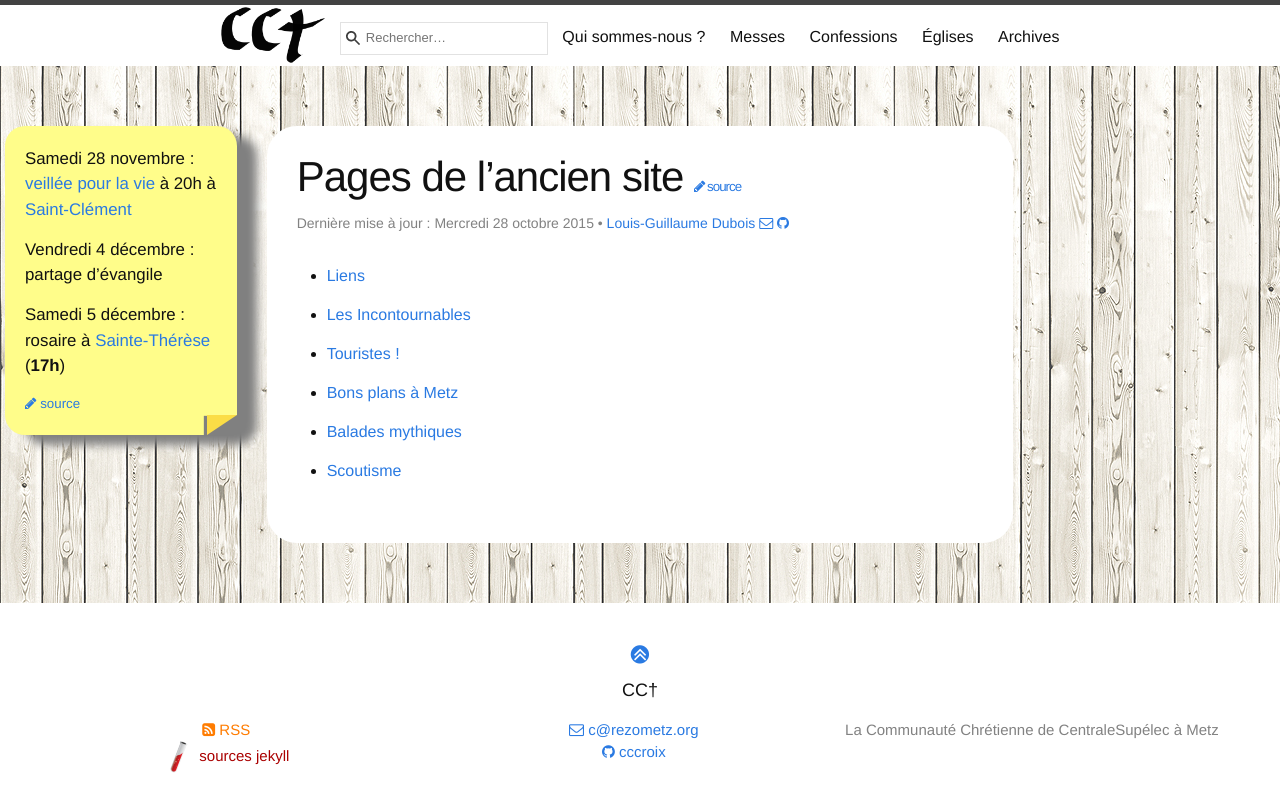
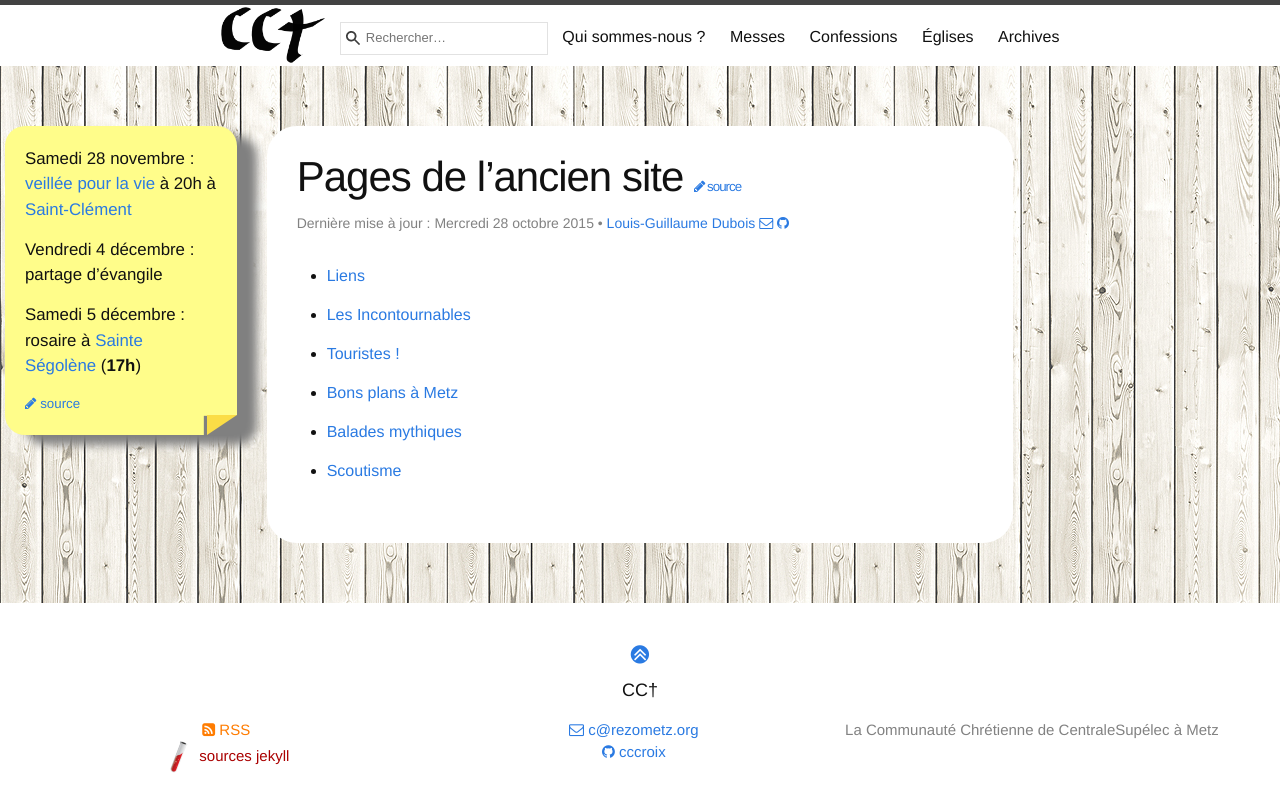
Before and after one commit to cccroix/cccroix.github.io, a Jekyll site: the page built from wpimport.md, in a window 1280 px wide. Shown: the top 811 px of the page. Built offline with Jekyll 4.4.1, drawn with Linux system fonts in a browser that asks for light colours.

Commit message:
Bloc-note erratum

```diff
--- a/blocnote.md
+++ b/blocnote.md
@@ -9,4 +9,4 @@ published: true
 
 ### Vendredi 4 décembre : partage d’évangile
 
-### Samedi 5 décembre : rosaire à [Sainte-Thérèse](/eglises/therese.html) (**17h**)
+### Samedi 5 décembre : rosaire à [Sainte Ségolène](/eglises/segolene.html) (**17h**)
```
